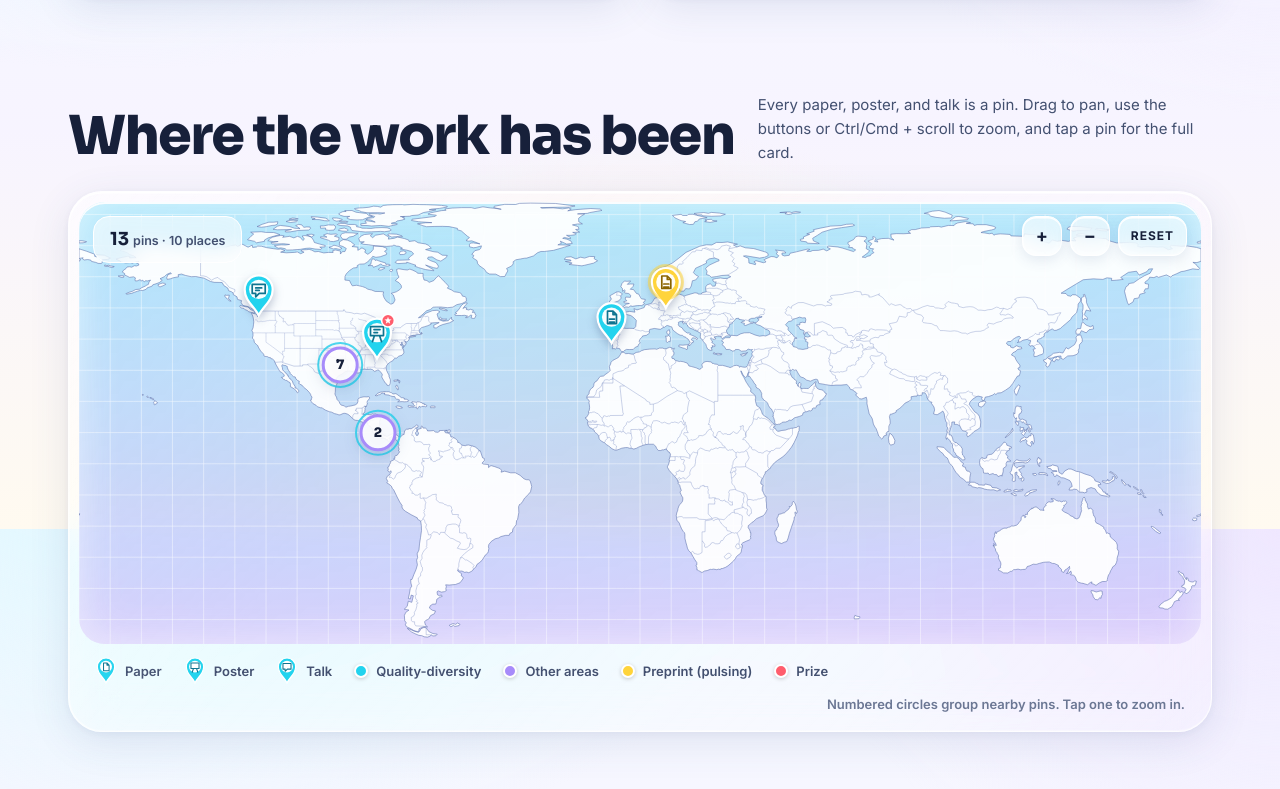
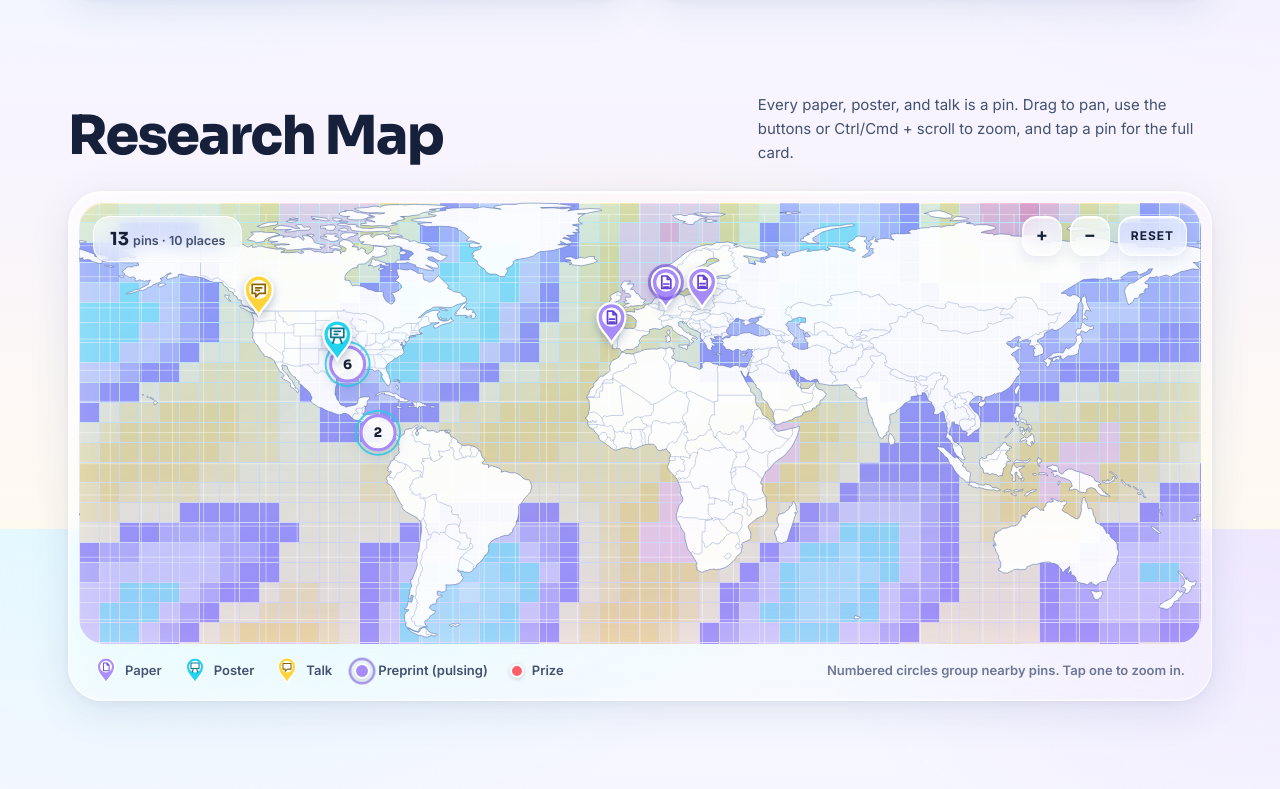
Before and after one commit to alejmedinajr/alejmedinajr.github.io, a plain HTML site: page index.html in a window 1280 px wide. Shown: the part 1071-1860 px from the top of the page. Drawn offline with Linux system fonts and the light colour scheme.

Commit message:
final for now

```diff
--- a/assets/css/glass.css
+++ b/assets/css/glass.css
@@ -126,8 +126,8 @@ section { padding-top: 96px; }
 .px-bg { position: absolute; inset: 0; width: 100%; height: 100%; z-index: 0; opacity: .3; }
 .stage-inner::after { content: ''; position: absolute; inset: 0; z-index: 0; pointer-events: none; border-radius: inherit;
   background: linear-gradient(180deg, rgba(255,255,255,.35), rgba(255,255,255,.1) 45%, rgba(255,255,255,.5)); }
-.dj { position: relative; z-index: 2; width: min(320px, 82%); margin: 0 auto; pointer-events: none; aspect-ratio: 440 / 392; overflow: hidden;
-  -webkit-mask-image: linear-gradient(#000 80%, transparent); mask-image: linear-gradient(#000 80%, transparent); }
+.dj { position: relative; z-index: 2; width: min(320px, 82%); margin: 0 auto; pointer-events: none; aspect-ratio: 440 / 420; overflow: hidden;
+  -webkit-mask-image: linear-gradient(#000 88%, transparent); mask-image: linear-gradient(#000 88%, transparent); }
 .dj-img { display: block; width: 100%; height: auto; filter: drop-shadow(0 10px 14px rgba(30,40,90,.28)); }
 .floor { position: relative; z-index: 3; display: grid; grid-template-columns: repeat(auto-fill, minmax(92px, 1fr)); gap: 6px 8px; justify-items: center; margin-top: 8px; padding: 0 4px; }
 .dancer { position: relative; width: 88px; padding: 0 0 22px; border: 0; background: none; cursor: pointer; border-radius: 16px; transition: transform .2s; }
@@ -162,7 +162,7 @@ section { padding-top: 96px; }
 
 /* ---------- map ---------- */
 .map-card { padding: 10px; border-radius: 34px; }
-.map-stage { position: relative; border-radius: 26px; overflow: hidden; touch-action: none; user-select: none; cursor: grab;
+.map-stage { position: relative; isolation: isolate; border-radius: 26px; overflow: hidden; touch-action: none; user-select: none; cursor: grab;
   background: linear-gradient(180deg, rgba(150,225,250,.75), rgba(175,200,250,.7) 60%, rgba(205,185,250,.65));
   box-shadow: inset 0 0 40px rgba(255,255,255,.55), inset 0 2px 0 rgba(255,255,255,.9); }
 .map-stage.grabbing { cursor: grabbing; }
@@ -192,7 +192,7 @@ section { padding-top: 96px; }
 .pin.yel  .drop { fill: var(--yel); }  .pin.yel .glyph { stroke: #8a6400; }
 .pin .award { fill: var(--red); stroke: #fff; stroke-width: 1.6; }
 .pin .award-star { fill: #fff; }
-.pin .pulse { fill: none; stroke: var(--yel); stroke-width: 2.5; transform-box: fill-box; transform-origin: center; animation: pinpulse 2.2s ease-out infinite; }
+.pin .pulse { fill: none; stroke: var(--lav-d); stroke-width: 2.5; transform-box: fill-box; transform-origin: center; animation: pinpulse 2.2s ease-out infinite; }
 @keyframes pinpulse { from { transform: scale(.6); opacity: .95; } to { transform: scale(2.1); opacity: 0; } }
 .pin-label { display: none; font: 700 11px var(--font-b); fill: var(--ink-2); text-anchor: middle; paint-order: stroke; stroke: rgba(255,255,255,.95); stroke-width: 3.5px; stroke-linejoin: round; pointer-events: none; }
 .zoomed .pin-label { display: block; }
@@ -295,3 +295,9 @@ section { padding-top: 96px; }
 @media (prefers-reduced-motion: reduce) {
   *, *::before, *::after { animation: none !important; transition: none !important; scroll-behavior: auto !important; }
 }
+
+/* the CDVE 2022 pixel disco as wallpaper behind navbar, map water and contact card */
+.wall-bg { position: absolute; inset: 0; width: 100%; height: 100%; z-index: -1; border-radius: inherit; pointer-events: none; }
+.site-header .bar, .contact-card { isolation: isolate; overflow: hidden; }
+.leg-pulse { width: 16px; height: 16px; border-radius: 50%; background: var(--lav); position: relative; display: inline-block; border: 2px solid #fff; box-shadow: 0 1px 4px rgba(0,0,0,.2); }
+.leg-pulse::after { content: ''; position: absolute; inset: -5px; border-radius: 50%; border: 2px solid var(--lav-d); animation: pinpulse 2.2s ease-out infinite; }
--- a/assets/js/cards.js
+++ b/assets/js/cards.js
@@ -1,7 +1,6 @@
 /* Detail cards: one modal shared by the habitat, the map and the publication list. */
 (function () {
   const P = (window.Portfolio = window.Portfolio || {});
-  const AREA = { qd: 'Quality-diversity', ml: 'Machine learning', alg: 'Algorithms', hum: 'Human systems' };
   const RANK = ['', 'C', 'B', 'A', 'A*'];
   P.byId = Object.fromEntries(window.WORK.map(w => [w.id, w]));
 
@@ -46,9 +45,8 @@
 
     const meta = h('div', 'meta');
     if (w.authors) meta.append(row('Authors', w.authors.join(', ')));
-    meta.append(row('Area', AREA[w.area]));
     meta.append(row('Where', w.place ? w.place.name : 'Venue location to be announced'));
-    if (w.tags && w.tags.length) { const t = h('div', 'chips'); w.tags.forEach(x => t.append(chip(x, 'lav'))); const d = h('div'); d.append(h('b', '', 'Tags'), t); meta.append(d); }
+    if (w.tags && w.tags.length) { const t = h('div', 'chips'); w.tags.filter(x => !/^(quality-diversity|machine learning|algorithms|human systems)$/i.test(x)).forEach(x => t.append(chip(x, 'lav'))); const d = h('div'); d.append(h('b', '', 'Tags'), t); meta.append(d); }
     card.append(meta);
 
     const acts = h('div', 'card-actions');
--- a/assets/js/common.js
+++ b/assets/js/common.js
@@ -2,8 +2,8 @@
 (function () {
   const P = (window.Portfolio = window.Portfolio || {});
   P.KIND = { paper: 'Full paper', companion: 'Companion paper', preprint: 'Preprint', poster: 'Poster', talk: 'Talk' };
-  /* accent colour: cyan = quality-diversity, lavender = other areas, yellow = preprint */
-  P.colorOf = w => (w.kind === 'preprint' ? 'yel' : w.area === 'qd' ? 'cyan' : 'lav');
+  /* pin colour by kind: lavender = papers (preprints too; they only pulse), blue = posters, yellow = talks */
+  P.colorOf = w => (w.kind === 'poster' ? 'cyan' : w.kind === 'talk' ? 'yel' : 'lav');
   P.hash = s => { let h = 2166136261; for (const c of String(s)) { h ^= c.charCodeAt(0); h = Math.imul(h, 16777619); } return h >>> 0; };
   P.rng = seed => { let a = seed >>> 0; return () => { a |= 0; a = a + 0x6D2B79F5 | 0; let t = Math.imul(a ^ a >>> 15, 1 | a); t = t + Math.imul(t ^ t >>> 7, 61 | t) ^ t; return ((t ^ t >>> 14) >>> 0) / 4294967296; }; };
   P.reduced = matchMedia('(prefers-reduced-motion: reduce)').matches;
--- a/assets/js/data.js
+++ b/assets/js/data.js
@@ -37,7 +37,7 @@ window.WORK = [
     desc: 'A study of 200+ students at 40+ US colleges on whether people vote sincerely in cooperative scheduling polls. Fewer than 3% were fully sincere across all scenarios, and sincerity varied with meeting type, region, and institutional Pell Grant eligibility. Presented at the 19th CDVE as a paper presentation [T1].',
     tags: ['Voting theory', 'Analysis'],
     links: [{ label: 'Read the paper', href: 'https://link.springer.com/chapter/10.1007/978-3-031-16538-2_4' }],
-    place: { name: 'Presented virtually (work done in Georgetown, TX, USA)', label: 'Georgetown (virtual)', lat: 30.63, lng: -97.68, virtual: true } },
+    place: { name: 'Kraków, Poland (held virtually because of political tensions in the region)', label: 'Kraków (virtual)', lat: 50.06, lng: 19.94, virtual: true } },
 
   { id: 'prepr', cv: 'P1', short: 'arXiv 2026', title: 'Diversity Preservation Recovers Transcription Factor Motifs Across Challenging Confounder Landscapes', year: 2026,
     venue: 'Preprint on arXiv, under review at EvoApplications 2027', kind: 'preprint', lead: 1, rank: 0, area: 'qd',
--- a/assets/js/pixels.js
+++ b/assets/js/pixels.js
@@ -54,7 +54,7 @@
     const dpr = Math.min(2, window.devicePixelRatio || 1), w = this.cv.clientWidth, h = this.cv.clientHeight;
     if (!w || !h) return;
     this.cv.width = w * dpr; this.cv.height = h * dpr; this.ctx.setTransform(dpr, 0, 0, dpr, 0, 0);
-    this.cs = Math.max(14, Math.round(w / 30));
+    this.cs = this.fixedCs || Math.max(14, Math.round(w / 30));
     this.W = Math.ceil(w / this.cs); this.H = Math.ceil(h / this.cs);
     const r = P.rng(7); this.thr = Array.from({ length: this.W * this.H }, () => r());
     this.draw(this.now || 0);
--- /dev/null
+++ b/assets/js/wallpaper.js
@@ -0,0 +1,25 @@
+/* The CDVE 2022 pixel disco, reused as a faint wallpaper behind the navbar,
+   the map's water and the contact card. One shared animation loop. */
+(function () {
+  const P = window.Portfolio, list = [];
+  const th = P.Pixels.theme('polls', 0);
+  P.wall = function (el, o) {
+    if (!el) return;
+    o = o || {};
+    const cv = document.createElement('canvas'); cv.className = 'wall-bg'; cv.setAttribute('aria-hidden', 'true'); cv.style.opacity = o.opacity == null ? .3 : o.opacity;
+    el.insertBefore(cv, el.firstChild);
+    const bg = new P.Pixels.Bg(cv); bg.fixedCs = o.cs || 18; bg.set(th, true);
+    const e = { bg, vis: true }; list.push(e);
+    new ResizeObserver(() => { bg.resize(); if (P.reduced) bg.draw(0); }).observe(cv);
+    new IntersectionObserver(es => { e.vis = es[0].isIntersecting; }).observe(el);
+    bg.resize();
+  };
+  let last = 0;
+  (function loop(now) {
+    if (!P.reduced && !document.hidden && now - last > 60) { last = now; list.forEach(e => { if (e.vis) e.bg.draw(now); }); }
+    requestAnimationFrame(loop);
+  })(0);
+  P.wall(document.querySelector('.site-header .bar'), { opacity: .26, cs: 16 });
+  P.wall(document.getElementById('map-stage'), { opacity: .42, cs: 20 });
+  P.wall(document.querySelector('.contact-card'), { opacity: .3, cs: 22 });
+})();
--- a/index.html
+++ b/index.html
@@ -16,7 +16,7 @@
   <div class="bar glass">
     <a class="brand" href="#top"><i></i><span>Alejandro Medina</span></a>
     <nav class="nav" aria-label="Main">
-      <a href="#map">Map</a>
+      <a href="#map">Research Map</a>
       <a href="#publications">Publications</a>
       <a href="#cv">CV</a>
     </nav>
@@ -54,7 +54,7 @@
 
   <section id="map">
     <div class="sec-head">
-      <h2>Where the work has been</h2>
+      <h2>Research Map</h2>
       <p>Every paper, poster, and talk is a pin. Drag to pan, use the buttons or Ctrl/Cmd + scroll to zoom, and tap a pin for the full card.</p>
     </div>
     <div class="map-card glass">
@@ -68,12 +68,10 @@
         <div class="map-hint">Use Ctrl or ⌘ + scroll to zoom, or the + and − buttons</div>
       </div>
       <div class="legend">
-        <span class="k"><svg viewBox="-14 -40 28 42" aria-hidden="true"><path d="M0 0C-4 -9 -14 -14 -14 -26A14 14 0 1 1 14 -26C14 -14 4 -9 0 0Z" fill="#22d3ee" stroke="#fff" stroke-width="2"/><circle cy="-26" r="9.6" fill="#fff"/><path d="M-4 -32h5.5l3.5 3.5v9h-9z M1.5 -32v3.5h3.5" fill="none" stroke="#0e7490" stroke-width="1.7" stroke-linejoin="round"/></svg>Paper</span>
+        <span class="k"><svg viewBox="-14 -40 28 42" aria-hidden="true"><path d="M0 0C-4 -9 -14 -14 -14 -26A14 14 0 1 1 14 -26C14 -14 4 -9 0 0Z" fill="#a78bfa" stroke="#fff" stroke-width="2"/><circle cy="-26" r="9.6" fill="#fff"/><path d="M-4 -32h5.5l3.5 3.5v9h-9z M1.5 -32v3.5h3.5" fill="none" stroke="#6d4fd8" stroke-width="1.7" stroke-linejoin="round"/></svg>Paper</span>
         <span class="k"><svg viewBox="-14 -40 28 42" aria-hidden="true"><path d="M0 0C-4 -9 -14 -14 -14 -26A14 14 0 1 1 14 -26C14 -14 4 -9 0 0Z" fill="#22d3ee" stroke="#fff" stroke-width="2"/><circle cy="-26" r="9.6" fill="#fff"/><path d="M-6.5 -32h13v9h-13z M-2.5 -23l-2 6 M2.5 -23l2 6" fill="none" stroke="#0e7490" stroke-width="1.7" stroke-linecap="round"/></svg>Poster</span>
-        <span class="k"><svg viewBox="-14 -40 28 42" aria-hidden="true"><path d="M0 0C-4 -9 -14 -14 -14 -26A14 14 0 1 1 14 -26C14 -14 4 -9 0 0Z" fill="#22d3ee" stroke="#fff" stroke-width="2"/><circle cy="-26" r="9.6" fill="#fff"/><path d="M-6.5 -31h13v9h-6l-3.5 3.5v-3.5h-3.5z" fill="none" stroke="#0e7490" stroke-width="1.7" stroke-linejoin="round"/></svg>Talk</span>
-        <span class="k"><span class="sw cyan"></span>Quality-diversity</span>
-        <span class="k"><span class="sw lav"></span>Other areas</span>
-        <span class="k"><span class="sw yel"></span>Preprint (pulsing)</span>
+        <span class="k"><svg viewBox="-14 -40 28 42" aria-hidden="true"><path d="M0 0C-4 -9 -14 -14 -14 -26A14 14 0 1 1 14 -26C14 -14 4 -9 0 0Z" fill="#ffd43b" stroke="#fff" stroke-width="2"/><circle cy="-26" r="9.6" fill="#fff"/><path d="M-6.5 -31h13v9h-6l-3.5 3.5v-3.5h-3.5z" fill="none" stroke="#8a6400" stroke-width="1.7" stroke-linejoin="round"/></svg>Talk</span>
+        <span class="k"><span class="leg-pulse"></span>Preprint (pulsing)</span>
         <span class="k"><span class="sw red"></span>Prize</span>
         <span class="k" style="margin-left:auto;color:var(--ink-3)">Numbered circles group nearby pins. Tap one to zoom in.</span>
       </div>
@@ -121,6 +119,7 @@
 <script src="assets/js/data.js"></script>
 <script src="assets/js/worldmap.js"></script>
 <script src="assets/js/pixels.js"></script>
+<script src="assets/js/wallpaper.js?v=20261118d"></script>
 <script src="assets/js/scene.js"></script>
 <script src="assets/js/cards.js"></script>
 <script src="assets/js/map.js"></script>
```
